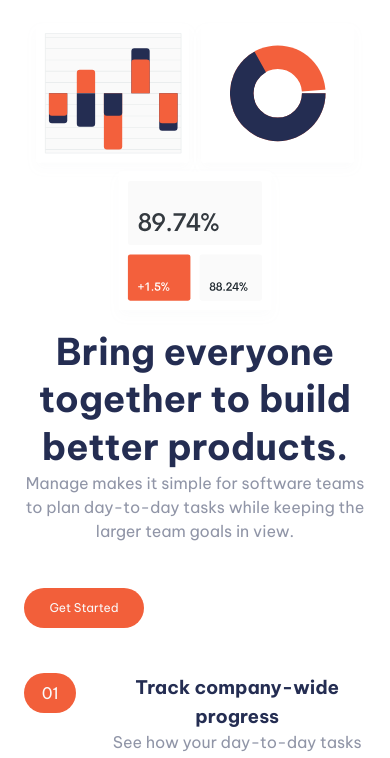
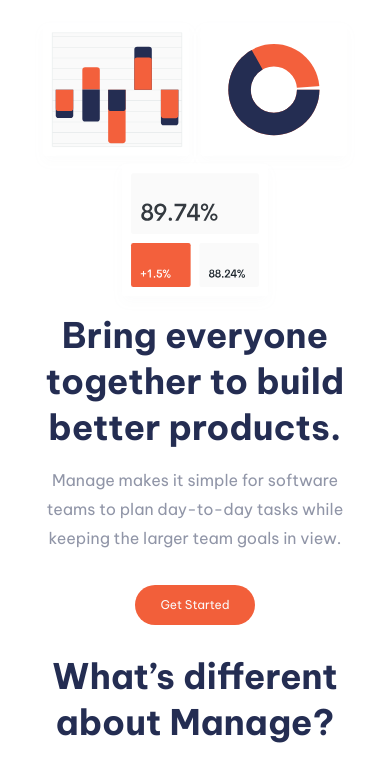
Before and after one commit to alberthgrande/manage-landing-page, a plain HTML site: page index.html in a window 390 px wide. Shown: the part 86-844 px from the top of the page. Drawn offline with Linux system fonts and the light colour scheme.

Commit message:
current update mobile design

```diff
--- a/index.html
+++ b/index.html
@@ -40,16 +40,17 @@
       </button>
     </div>
   </header>
+
   <main>
     <div class="main-container">
       <section class="grid">
-        <div class="grid-container flex-reverse">
-          <div>
-            <h1 class="main-title">
+        <div class="grid-top">
+          <div class="grid-top-content">
+            <h1 class="grid-top-content__title">
               Bring everyone together to build better products.
             </h1>
 
-            <p>
+            <p class="grid-top-content__text">
               Manage makes it simple for software teams to plan day-to-day
               tasks while keeping the larger team goals in view.
             </p>
@@ -63,11 +64,11 @@
       </section>
 
       <sectio class="grid">
-        <div class="grid-container">
-          <div>
-            <h2 class="manage-title">What’s different about Manage?</h2>
+        <div class="grid-mid">
+          <div class="grid-mid-content">
+            <h2 class="grid-mid-content__title">What’s different about Manage?</h2>
 
-            <p>
+            <p class="grid-mid-content__text">
               Manage provides all the functionality your team needs, without
               the complexity. Our software is tailor-made for modern digital
               product teams.
@@ -80,7 +81,7 @@
                 <h3 class="manage-article-title">
                   Track company-wide progress
                 </h3>
-                <p>
+                <p class="manage-article-text">
                   See how your day-to-day tasks fit into the wider vision. Go
                   from tracking progress at the milestone level all the way
                   done to the smallest of details. Never lose sight of the
@@ -95,7 +96,7 @@
                 <h3 class="manage-article-title">
                   Advanced built-in reports
                 </h3>
-                <p>
+                <p class="manage-article-text">
                   Set internal delivery estimates and track progress toward
                   company goals. Our customisable dashboard helps you build
                   out the reports you need to keep key stakeholders informed.
@@ -109,7 +110,7 @@
                 <h3 class="manage-article-title">
                   Everything you need in one place
                 </h3>
-                <p>
+                <p class="manage-article-text">
                   Stop jumping from one service to another to communicate,
                   store files, track tasks and share documents. Manage offers
                   an all-in-one team productivity solution.
@@ -120,6 +121,7 @@
         </div>
       </sectio>
 
+      <!-- need to fix the layout design -->
       <section class="flex">
         <h2 class="testimonials-question">What they’ve said</h2>
 
@@ -247,6 +249,7 @@
   <!-- overlay -->
   <div class="overlay hidden"></div>
   <script src="./js/testimonial.js"></script>
+  <script src="./js/toggle.js"></script>
   <!-- <div class="attribution">
       Challenge by
       <a href="https://www.frontendmentor.io?ref=challenge" target="_blank"
--- /dev/null
+++ b/js/toggle.js
@@ -0,0 +1,6 @@
+const toggleBtn = document.querySelector(".btn-mobile-nav");
+const navMain = document.querySelector(".nav-main");
+toggleBtn.addEventListener("click", () => {
+    navMain.classList.toggle("active")
+    console.log("hello")
+})
--- a/scss/globals/_main.scss
+++ b/scss/globals/_main.scss
@@ -1,5 +1,19 @@
 @use "../util/fonts" as font;
 @use "../util/colors" as color;
+
+@mixin main($breakpoint) {
+  @if $breakpoint ==desktop {
+    @media only screen and (min-width: 48rem) {
+      @content;
+    }
+  }
+
+  @if $breakpoint ==mobile {
+    @media only screen and (max-width: 48rem) {
+      @content;
+    }
+  }
+}
 
 body {
   color: color.$dark-grayish-blue;
@@ -18,6 +32,10 @@ body {
   text-decoration: none;
   text-align: center;
   width: 120px;
+
+  @include main(mobile) {
+    margin: 1.813rem auto;
+  }
 }
 
 .hidden {
--- a/scss/layout/_flex.scss
+++ b/scss/layout/_flex.scss
@@ -1,18 +1,20 @@
 @use "../util/colors" as color;
 @use "../util/fonts" as font;
+
 @mixin flex($breakpoint) {
-  @if $breakpoint == desktop {
+  @if $breakpoint ==desktop {
     @media only screen and (min-width: 48rem) {
       @content;
     }
   }
 
-  @if $breakpoint == mobile {
+  @if $breakpoint ==mobile {
     @media only screen and (max-width: 48rem) {
       @content;
     }
   }
 }
+
 .flex {
   display: flex;
   align-items: center;
@@ -30,17 +32,25 @@
 
 .testimonials-mobile {
   display: none;
+
   @include flex(mobile) {
     display: block;
   }
 }
 
 .simplify {
-  background: color.$bright-red;
+  background: {
+    color: color.$bright-red;
+    image: url(../images/bg-simplify-section-desktop.svg)
+  }
+
   height: 220px;
   display: flex;
   align-items: center;
+
+
 }
+
 .simplify-container {
   width: 1115px;
   margin: auto;
--- a/scss/layout/_grid.scss
+++ b/scss/layout/_grid.scss
@@ -1,82 +1,133 @@
 @use "../util/fonts" as font;
 @use "../util/colors" as color;
+
 @mixin grid($breakpoint) {
-  @if $breakpoint == desktop {
+  @if $breakpoint ==desktop {
     @media only screen and (min-width: 48rem) {
       @content;
     }
   }
 
-  @if $breakpoint == mobile {
+  @if $breakpoint ==mobile {
     @media only screen and (max-width: 48rem) {
       @content;
     }
   }
 }
 
+// .grid
 .grid {
   display: grid;
   justify-content: center;
 }
 
-.grid-container {
-  max-width: 1115px;
+
+// grid-top
+.grid-top {
   display: grid;
   grid-template-columns: repeat(2, 1fr);
-  @include grid(mobile) {
-    display: flex;
-    flex-direction: column;
+  align-items: center;
+  max-width: 1150px;
+
+  &-content {
+    &__title {
+      color: color.$dark-blue;
+      font-size: 2.2rem;
+      line-height: 1.3;
+    }
+
+    &__text {
+      line-height: 1.8;
+      margin: 1rem 0 2rem;
+    }
+
+    @include grid(mobile) {
+      text-align: center;
+    }
   }
-}
 
-.grid-container:first-child {
+  // mobile responsive
   @include grid(mobile) {
     display: flex;
     flex-direction: column-reverse;
     justify-content: center;
     align-items: center;
-    text-align: center;
-    margin: 0 1.5rem;
-    .main-title {
-      font-size: 2.3rem;
+    font-size: font.$font-size;
+    margin: 0 2rem;
+  }
+}
+
+// grid-mid
+.grid-mid {
+  display: grid;
+  grid-template-columns: repeat(2, 1fr);
+  max-width: 1150px;
+
+  @include grid(mobile) {
+    display: flex;
+    flex-direction: column;
+  }
+
+  &-content {
+    &__title {
+      color: color.$dark-blue;
+    }
+
+    &__text {
+      max-width: 330px;
+      line-height: 1.8;
+    }
+
+    @include grid(mobile) {
+      text-align: center;
+
+      &__title {
+        font-size: 2.2rem;
+        line-height: 1.3;
+      }
+
+      &__text {
+        max-width: unset;
+        margin: 1rem 10px;
+      }
     }
   }
 }
 
-.main-title,
-.manage-title,
-.manage-article-title {
-  color: color.$dark-blue;
-}
-
-.main-title {
-  font-size: 3rem;
-  line-height: 1.3;
-}
-
-.manage-title {
-  font-size: 2.8rem;
-  line-height: 1.3;
-}
-
+// manage-article
 .manage-article {
-  .manage-article-number {
+  &-number {
     background: color.$bright-red;
     color: color.$vary-light-gray;
+    height: fit-content;
+    padding: 0.5rem;
+    text-align: center;
 
-    border-radius: 50px;
-    height: 40px;
-    width: 150px;
-    padding: 1rem;
+    @include grid(mobile) {
+      position: relative;
+      left: 1rem;
+      width: 200px;
 
+      border-radius: 50px;
+    }
+  }
+
+  &-title {
+    color: color.$dark-blue;
+    background: color.$very-pale-red;
+    font-size: font.$font-size;
+    padding: 0.5rem;
+
+    text-align: center;
+  }
+
+  &-text {
+    margin-top: 1rem;
+  }
+
+
+  @include grid(mobile) {
     display: flex;
-    align-items: center;
-    justify-content: center;
+    margin-bottom: 50px;
   }
 }
-
-//
-.manage-article {
-  display: flex;
-  gap: 2rem;
-}
--- a/scss/layout/_navigation.scss
+++ b/scss/layout/_navigation.scss
@@ -15,45 +15,6 @@
   }
 }
 
-.header-container {
-  display: flex;
-  justify-content: space-around;
-  align-items: center;
-
-  @include navigation(mobile) {
-    justify-content: space-between;
-    padding: 2.5rem 1.563rem;
-
-    .first {
-      display: none;
-    }
-  }
-}
-
-.nav-main {
-  @include navigation(mobile) {
-    display: none;
-  }
-}
-
-.nav-list {
-  display: flex;
-  gap: 2rem;
-
-  list-style: none;
-}
-
-.nav-link {
-  color: color.$dark-blue;
-  font-weight: font.$fw-500;
-  text-decoration: none;
-}
-
-.nav-link:hover {
-  color: color.$dark-grayish-blue;
-
-}
-
 .btn-mobile-nav {
   background: none;
   border: none;
@@ -68,3 +29,69 @@
     display: block;
   }
 }
+
+.header-container {
+  display: flex;
+  justify-content: space-around;
+  align-items: center;
+
+  @include navigation(mobile) {
+
+    justify-content: space-between;
+    padding: 2.5rem 1.563rem;
+
+    .first {
+      display: none;
+    }
+  }
+}
+
+.nav-main {
+
+  @include navigation(mobile) {
+
+    background: #fff;
+    box-shadow: rgba(149, 157, 165, 0.2) 0px 8px 24px;
+    display: none;
+    position: absolute;
+    top: 100px;
+    left: 50%;
+    transform: translate(-50%);
+    width: 90%;
+
+    font-weight: font.$fw-700;
+    padding: 3rem;
+  }
+
+
+}
+
+.nav-main.active {
+  display: block;
+}
+
+.nav-list {
+  display: flex;
+  gap: 2rem;
+  list-style: none;
+
+  @include navigation(mobile) {
+    gap: 1.5rem;
+    margin: 0;
+    padding: 0;
+    display: flex;
+    flex-direction: column;
+    align-items: center;
+  }
+}
+
+.nav-link {
+  color: color.$dark-blue;
+  font-weight: font.$fw-500;
+  text-decoration: none;
+}
+
+.nav-link:hover {
+  color: color.$dark-grayish-blue;
+
+}
```
Also changed, not shown: dist/style.css, 1 other file.
